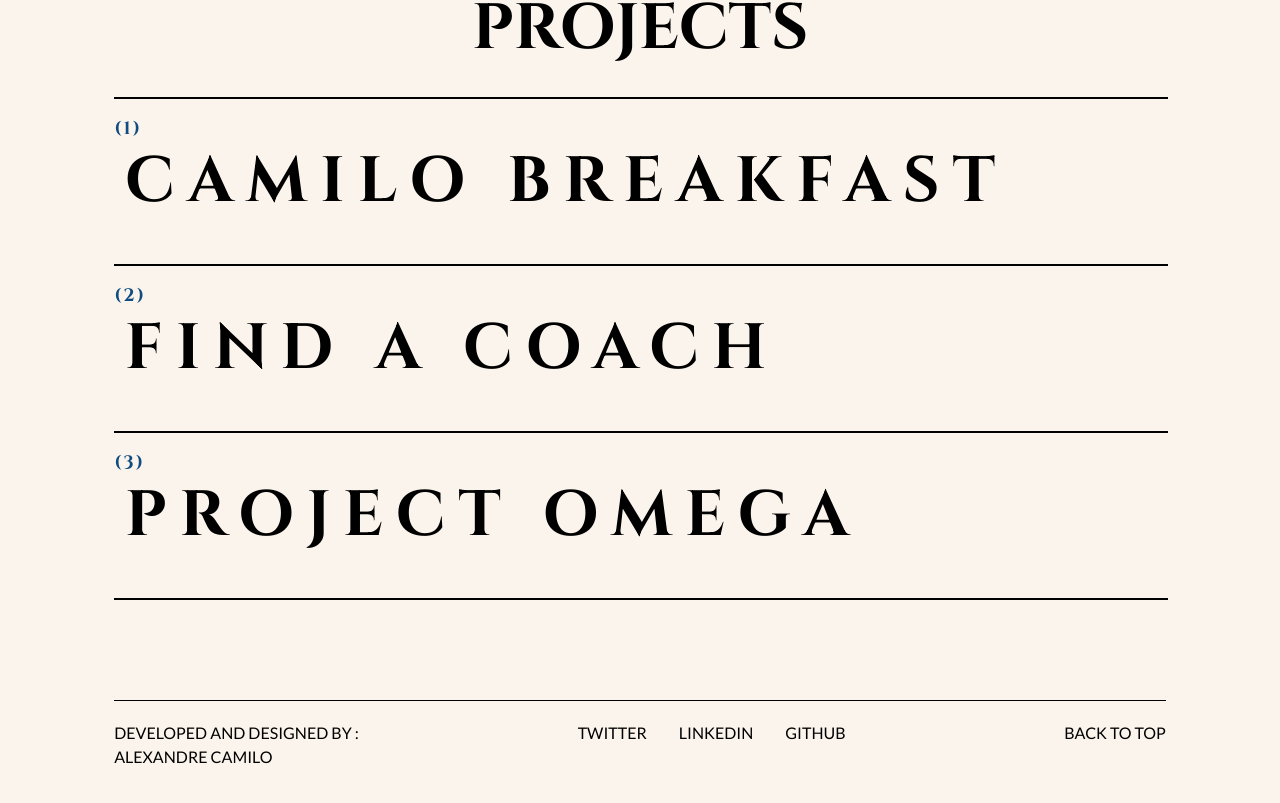
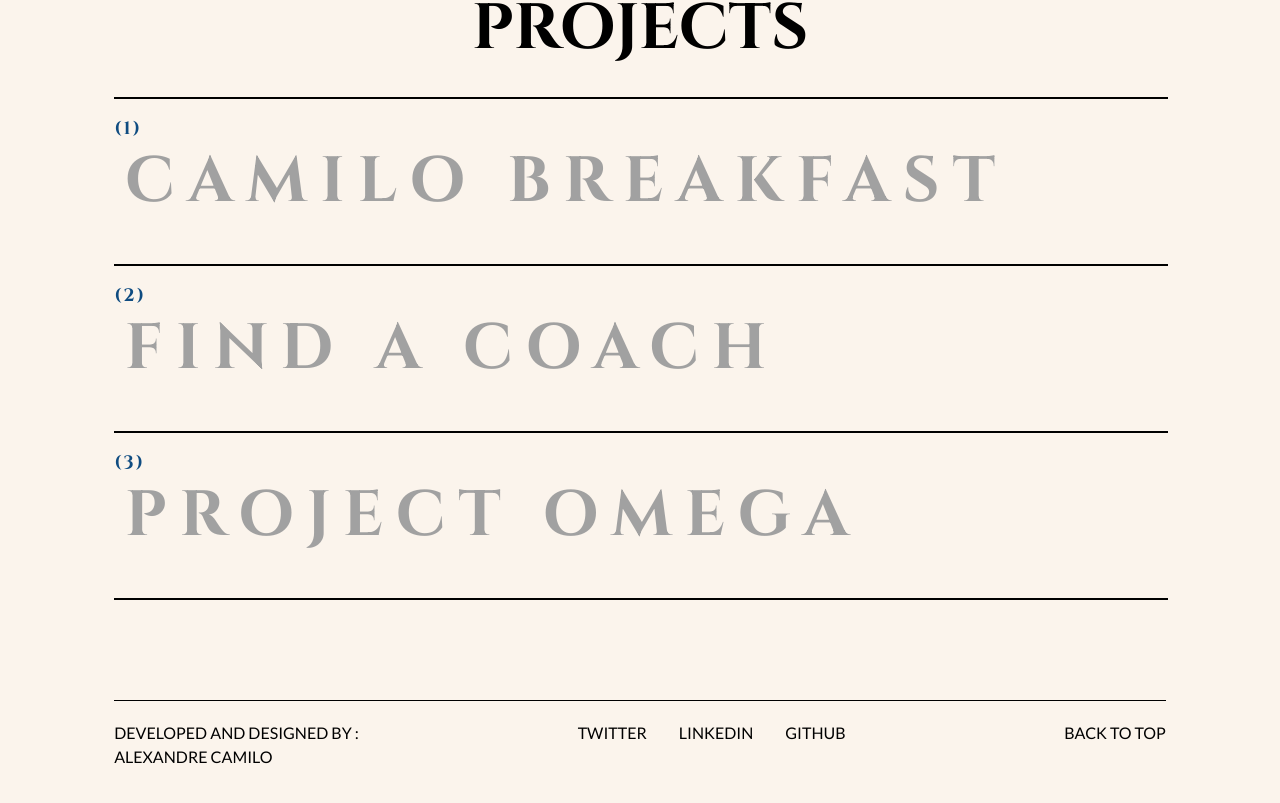
Before and after one commit to AlexandreC6/portfolio, a Vue app: page / in a window 1280 px wide. Shown: the part 1480-2283 px from the top of the page. Built offline with nearby package versions, Linux system fonts and the light colour scheme.

Commit message:
hover title project

```diff
--- a/src/components/TheProjects.vue
+++ b/src/components/TheProjects.vue
@@ -89,8 +89,15 @@ export default {
   left: 1%;
   transform: translateY(-50%);
 
+  background: linear-gradient(to right, #000, #000 50%, rgb(161, 161, 161) 50%);
+  background-clip: text;
+  -webkit-text-fill-color: transparent;
+  background-size: 200% 100%;
+  background-position: 100%;
+  transition: background-position 1s ease;
+
   &:hover {
-    background: #f0f0f0;
+    background-position: 0 100%;
   }
 }
 
```
